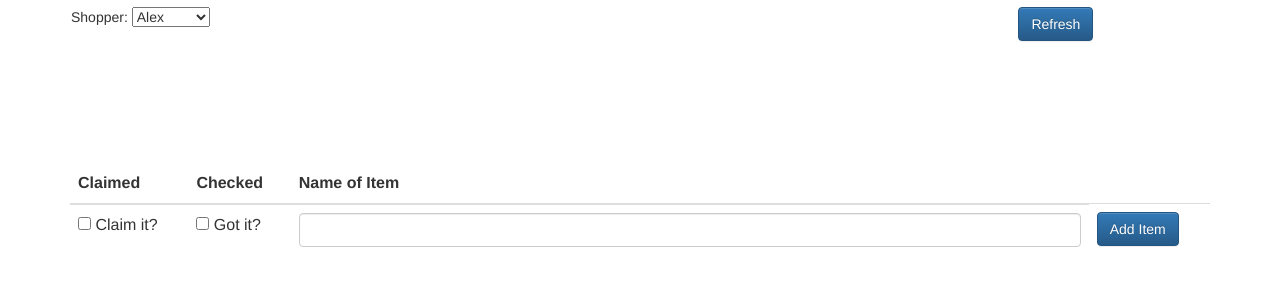
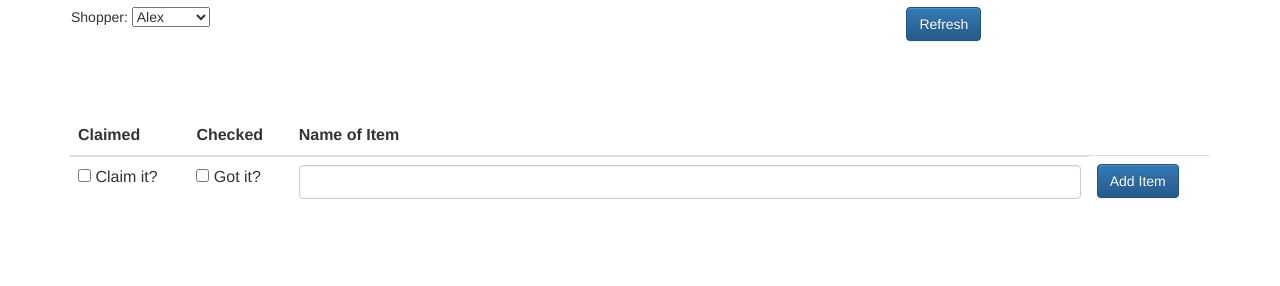
Before and after one commit to lpbug/cloaked-hipster, a website: page Client/index.html in a window 1280 px wide. Shown: the part 64-350 px from the top of the page. Drawn offline with nearby package versions, Linux system fonts and the light colour scheme.

Commit message:
Gave up on moving nav bar

```diff
--- a/Client/style.css
+++ b/Client/style.css
@@ -1,8 +1,6 @@
 .navbar {
   width: 100%;
   height:20%;
-  position:fixed;
-  background-color: rgba(255, 255, 255, 0.90);
 }
 
 .refresh-btn {
@@ -11,7 +9,7 @@
 }
 
 .table {
-  margin-top:20%;
+  width:100%;
 }
 
 .checked-true {
```
Also changed, not shown: Client/index.html (line endings or trailing spaces), 1 other file.
